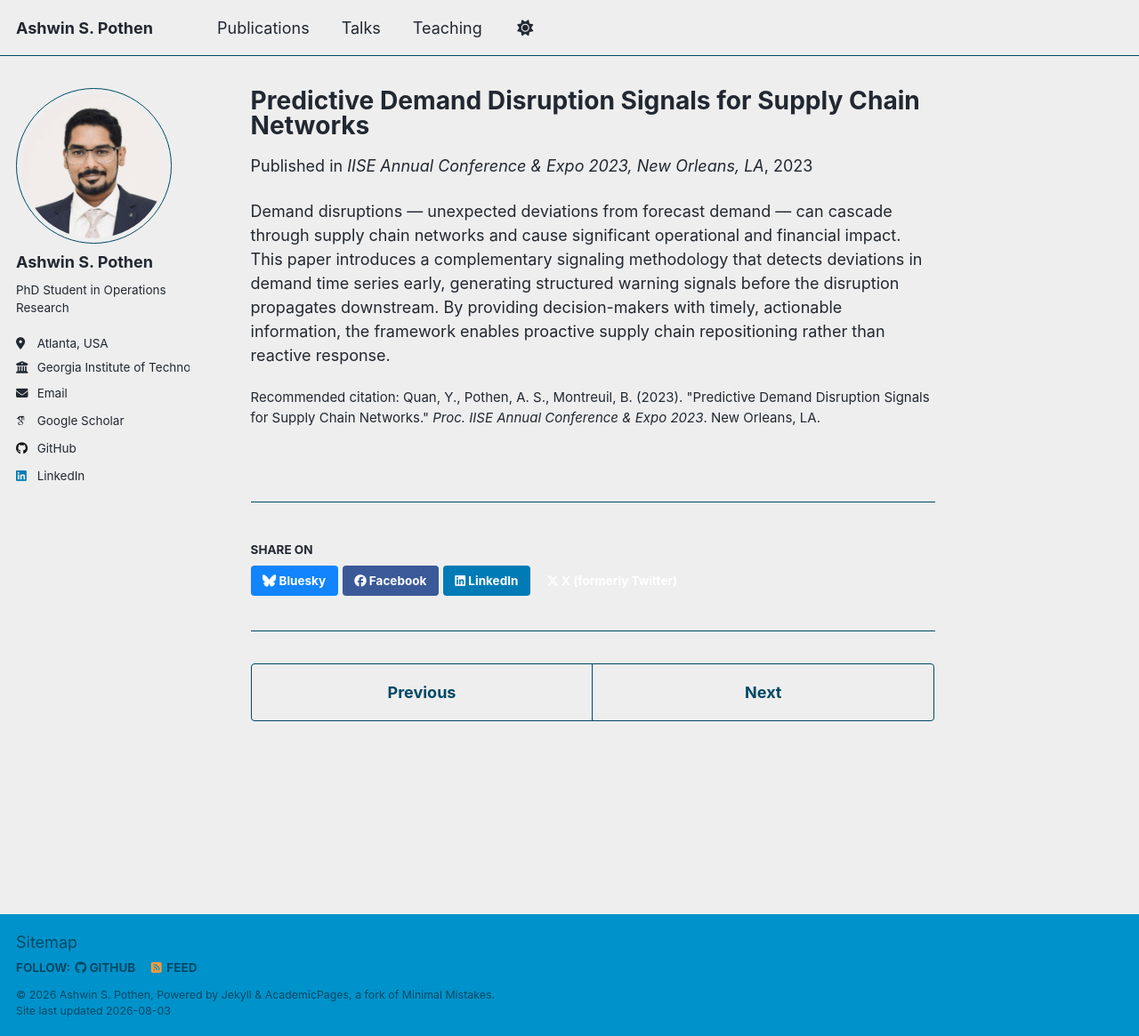
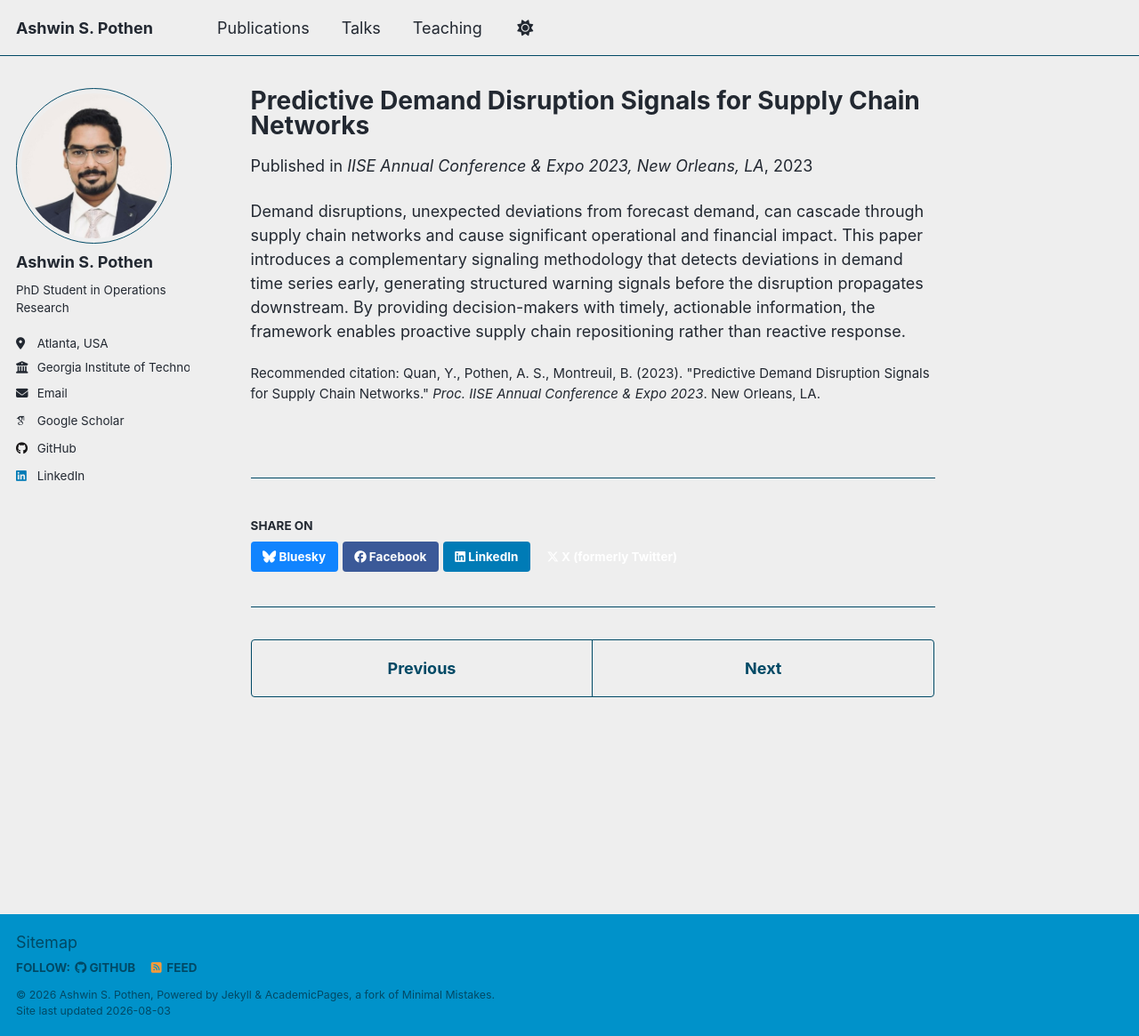
Before and after one commit to ashwin-pothen/ashwin-pothen.github.io, a Jekyll site: the page built from _publications/2023-05-01-predictive-demand-disruption.md, in a window 1280 px wide and 1165 px high. Shown: the whole window at 89% size. Built offline with Jekyll 4.4.1, drawn with Linux system fonts in a browser that asks for light colours; some web fonts are replaced; a script that is not in the unit is left out.

```diff
--- a/_publications/2023-05-01-predictive-demand-disruption.md
+++ b/_publications/2023-05-01-predictive-demand-disruption.md
@@ -9,4 +9,4 @@ venue: 'IISE Annual Conference & Expo 2023, New Orleans, LA'
 citation: 'Quan, Y., Pothen, A. S., Montreuil, B. (2023). &quot;Predictive Demand Disruption Signals for Supply Chain Networks.&quot; <i>Proc. IISE Annual Conference &amp; Expo 2023</i>. New Orleans, LA.'
 ---
 
-Demand disruptions — unexpected deviations from forecast demand — can cascade through supply chain networks and cause significant operational and financial impact. This paper introduces a complementary signaling methodology that detects deviations in demand time series early, generating structured warning signals before the disruption propagates downstream. By providing decision-makers with timely, actionable information, the framework enables proactive supply chain repositioning rather than reactive response.
+Demand disruptions, unexpected deviations from forecast demand, can cascade through supply chain networks and cause significant operational and financial impact. This paper introduces a complementary signaling methodology that detects deviations in demand time series early, generating structured warning signals before the disruption propagates downstream. By providing decision-makers with timely, actionable information, the framework enables proactive supply chain repositioning rather than reactive response.
```
Also changed, not shown: _pages/teaching.html (+6 -3 lines), _publications/2023-07-09-hyperconnected-critical-product-ifac.md (+1 -1 lines), _publications/2023-08-01-demand-supply-alignment-ipic.md (+1 -1 lines), _publications/2023-08-02-hyperconnected-autonomous-distribution.md (+1 -1 lines), _publications/2025-05-01-supply-chain-gaming-simulator.md (+1 -1 lines), 1 other file.
